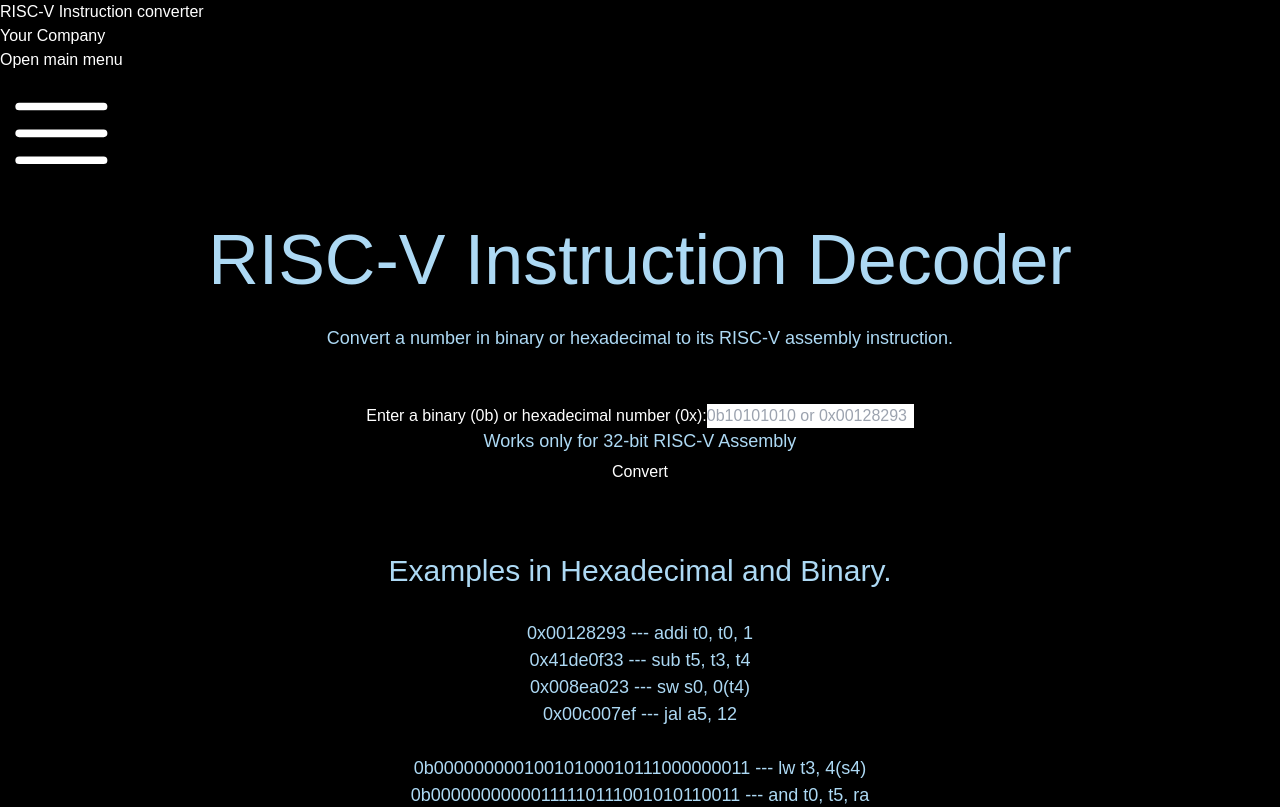
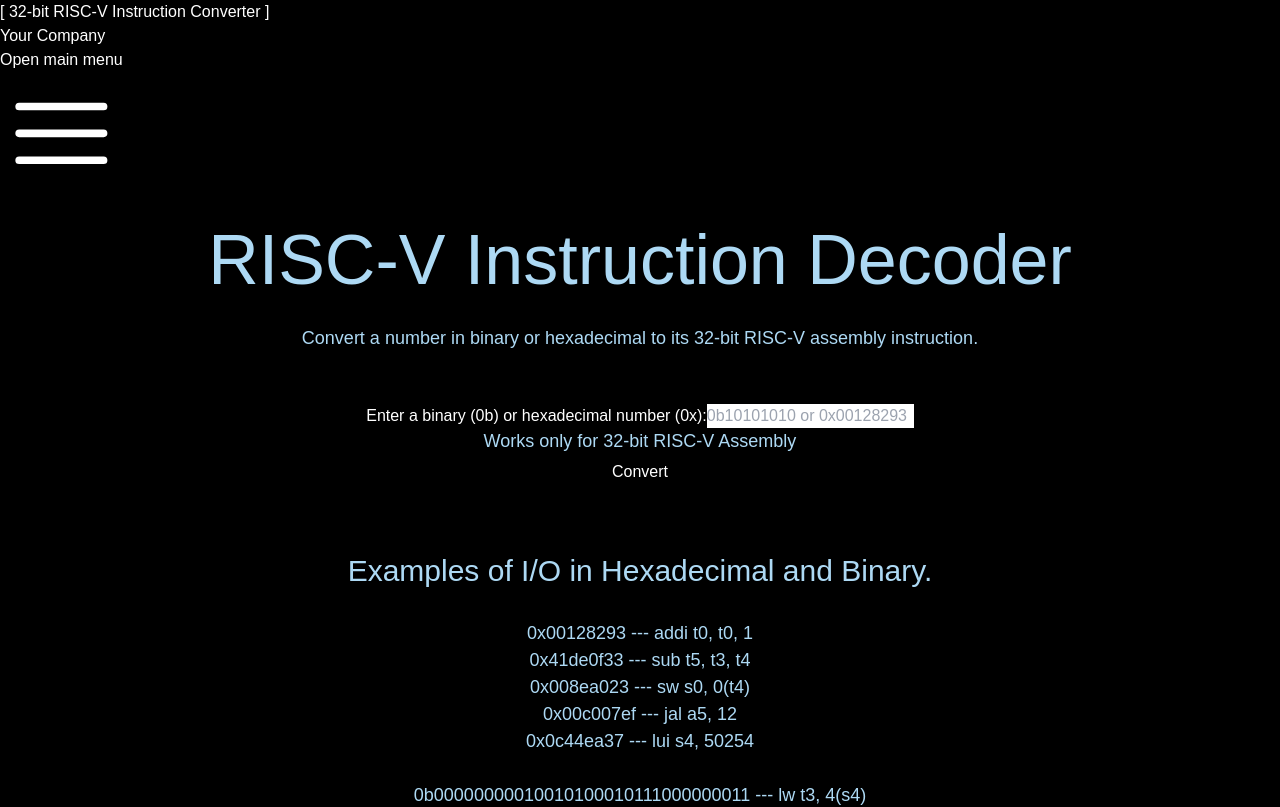
Before and after one commit to NateLapak/RISC-V_Decoder, a Next.js app: page / in a window 1280 px wide. Shown: the top 807 px of the page. Built offline with nearby package versions, Linux system fonts and the light colour scheme.

Commit message:
Progress

```diff
--- a/src/Components/header.tsx
+++ b/src/Components/header.tsx
@@ -27,9 +27,9 @@ const Header = () => {
   const [mobileMenuOpen, setMobileMenuOpen] = useState(false)
 
   return (
-    <header className="bg-[#101419] text-xl py-4 px-8 text-white">
-      RISC-V Instruction converter
-      <nav aria-label="Global" className="mx-auto flex max-w-7xl items-center justify-between p-6 lg:px-8">
+    <header className="bg-black text-xl py-6 px-8 text-white">
+      [    32-bit RISC-V Instruction Converter    ]
+      <nav aria-label="Global" className="mx-auto flex max-w-7xl items-center justify-between lg:px-8">
         <div className="flex lg:flex-1">
           <a href="#" className="-m-1.5 p-1.5">
             <span className="sr-only">Your Company</span>
--- a/src/Components/home.tsx
+++ b/src/Components/home.tsx
@@ -23,10 +23,10 @@ const Home = () => {
     };
 
     return (
-        <div className="container-fluid">
-            <div className="homepage">
+        <div className="container-fluid py-4">
+            <div className="homepage my-8">
                 <h2>RISC-V Instruction Decoder</h2>
-                <p>Convert a number in binary or hexadecimal to its RISC-V assembly instruction.</p>
+                <p>Convert a number in binary or hexadecimal to its 32-bit RISC-V assembly instruction.</p>
                 <form className="home-form w-full max-w-lg" onSubmit={handleSubmit}>
                     <div className="flex flex-wrap -mx-3 mb-6">
                         <div className="w-full px-3">
@@ -59,7 +59,7 @@ const Home = () => {
                     </div>
                 )}
 
-                <h4>Examples in Hexadecimal and Binary. </h4>
+                <h4>Examples of I/O in Hexadecimal and Binary. </h4>
                 <p>
                     <br/>
                     0x00128293 --- addi t0, t0, 1
@@ -70,6 +70,8 @@ const Home = () => {
                     <br/>
                     0x00c007ef --- jal a5, 12
                     <br/>
+                    0x0c44ea37 --- lui s4, 50254
+                    <br/>
                     <br/>
                     0b00000000010010100010111000000011 --- lw t3, 4(s4)
                     <br/>
@@ -78,6 +80,8 @@ const Home = () => {
                     0b00000000100011110000010001100111 --- jalr s0, 8(t5)
                     <br/>
                     0b00000001111000101101011001100011 --- bge t0, t5, 12(a2)
+                    <br/>
+                    0b00000101010101000100101110010111 --- auipc x23, 21828
                 </p>
 
                 <h6 className="text-xl">Here are some of the examples translated into Python for reference</h6>
```
